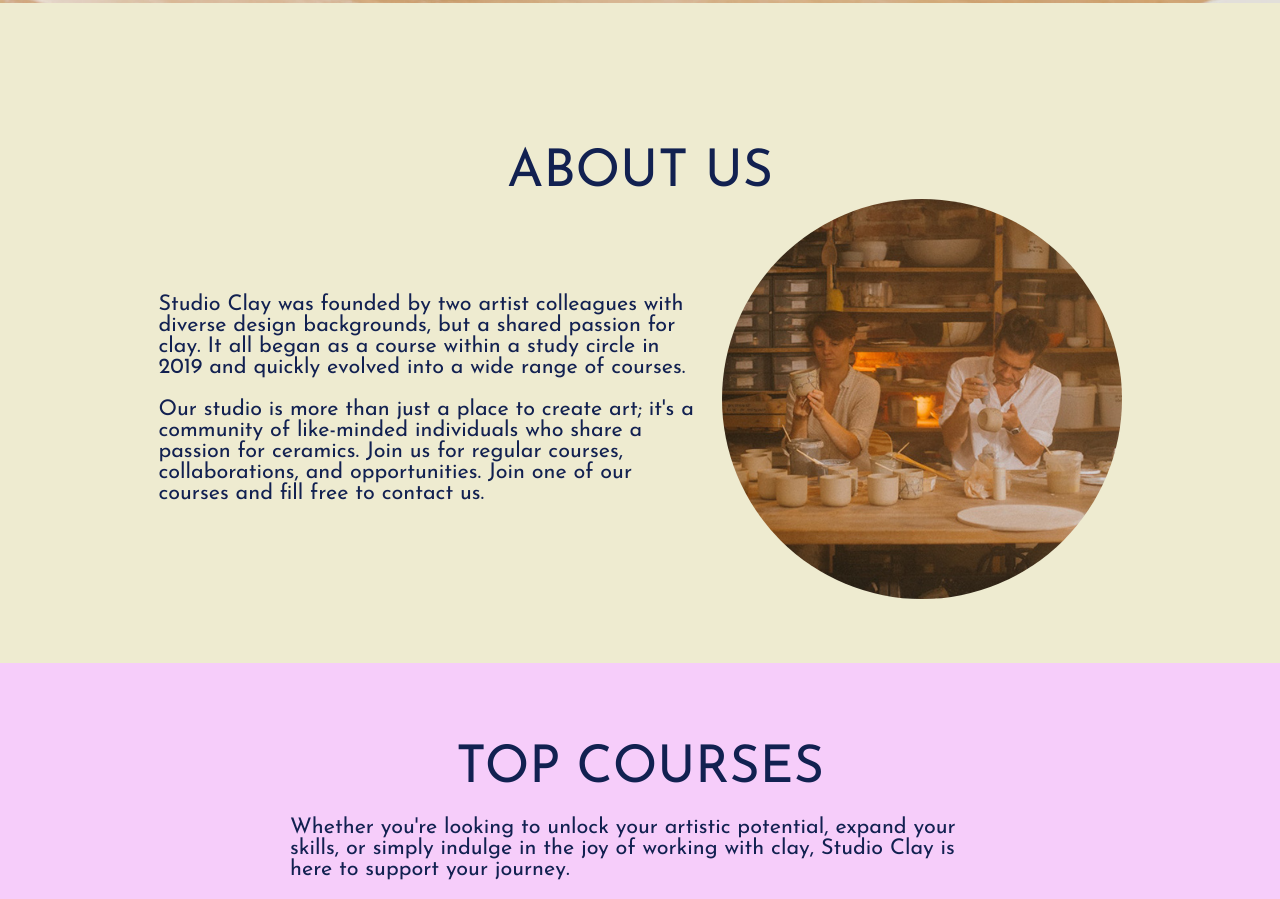
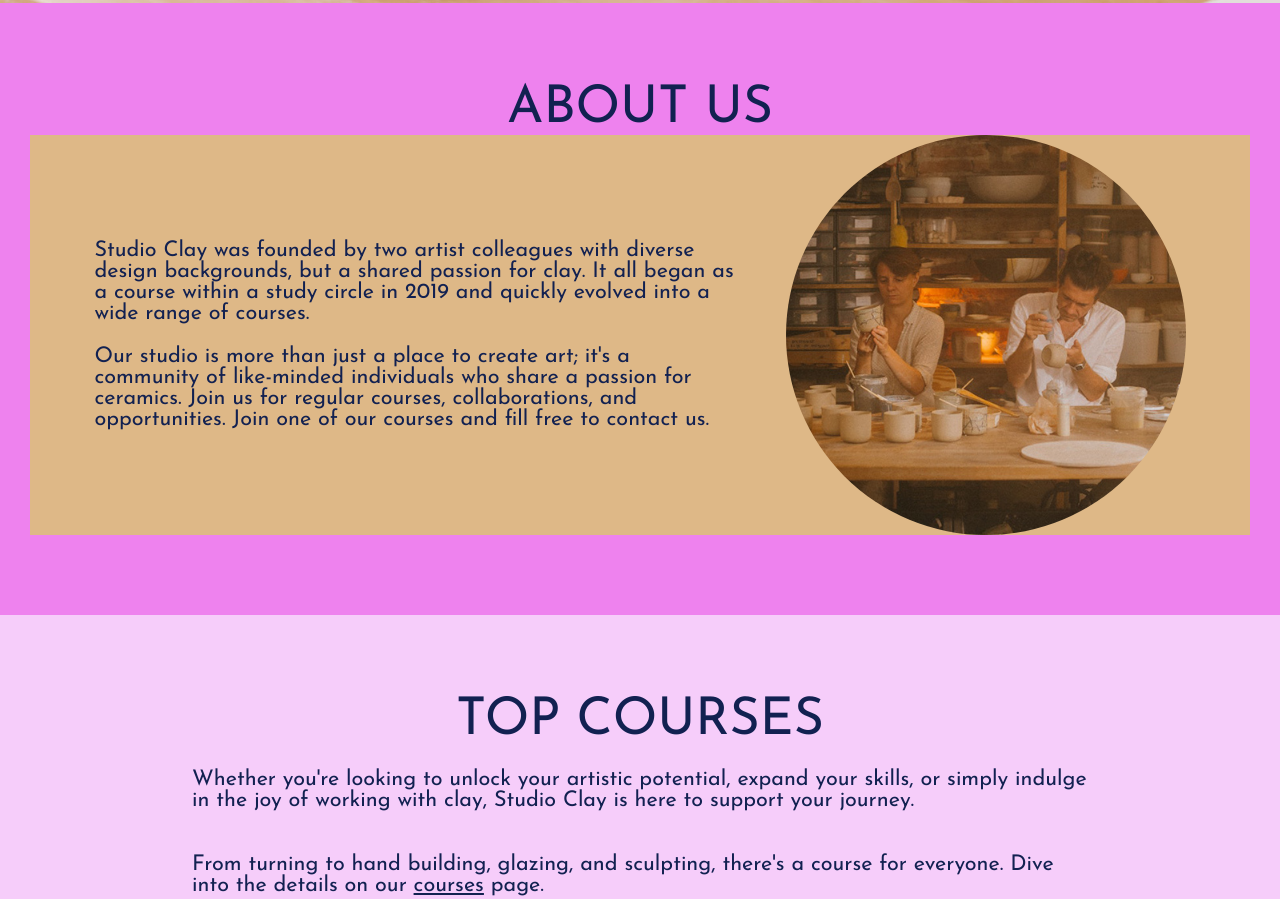
Before and after one commit to elno300/StudioClay, a plain HTML site: page index.html in a window 1280 px wide. Shown: the part 797-1696 px from the top of the page. Drawn offline with nearby package versions, Linux system fonts and the light colour scheme.

Commit message:
Responsiveness
Update of responsiveness.

```diff
--- a/css/index.css
+++ b/css/index.css
@@ -504,19 +504,34 @@ footer{
     /* section */
 
     #about-us {
+        background-color: violet;
         /* flex-direction: row; */
-        padding: 5vw;
+        /* padding: 5vw; */
+        padding-bottom: 10vh;
         height: fit-content;
+        margin: 0;
+
+    }
+
+    #about-text {
+        /* font-size: 0.75rem; */
+        /* width: 47.5%; */
+        max-width: 50vw;
     }
 
     #about-container{
+        background-color: burlywood;
+        padding: 0 5vw;
         flex-direction: row;
+        gap: 4vw;
     }
+
+
 
     #about-us p {
         /* background-color: #ab827e; */
         padding: 00 0vw;
-        justify-self: center;
+        /* justify-self: center; */
 
         /* font-size: large; */
     }
@@ -525,23 +540,15 @@ footer{
         display: block;
     }
 
-
-     /* #about-img-container {
-        display: inline-block;
-    }  */
-
     /* image */
     .aboutUs-img {
         border-radius: 50%;
         width: 47.5vw;
-        margin-left: 16px;
+        /* margin-left: 16px; */
         margin-bottom: 0;
     }
 
-    #about-text {
-        /* font-size: 0.75rem; */
-        width: 47.5%;
-    }
+
 
     /* ========================================================== */
     /* ==================== courses section ===================== */
@@ -559,7 +566,7 @@ footer{
 
     #courses .main-text{
         align-self: center;
-        max-width: 700px;
+        /* max-width: 700px; */
     }
 
     #courses>p{
@@ -580,19 +587,15 @@ footer{
         align-content: center;
     }
 
-
     #find-container{
+        background-color: rgb(244, 155, 92);
         flex-direction: row;
-        max-width: 1000px;
+        max-width: 1000px; /*OBS*/
         /* justify-content:flex-start; */
     }
 
-    /* #location-text{
-        width: 50vw;
-    } */
-
     #find-us p {
-        /* background-color: #ab827e; */
+        background-color: #ab827e;
         padding: 00 0vw;
         justify-self: center;
         padding-right: 2vw;
@@ -606,19 +609,6 @@ footer{
         padding-left: 0vw;
         margin-left: 2vw;
     }
-
-    /* #location-text address{
-        font-size: 50px;
-    } */
-
-    /* #map-container{
-        width: auto;
-        height: 45vw;
-        margin: 20px;
-        align-self: center;
-        justify-self: center;
-    } */
-
 
 
 
@@ -643,7 +633,6 @@ footer{
         width: 30vw;
         margin: 00 2vw
    }
-
 }
 
 /*
```
